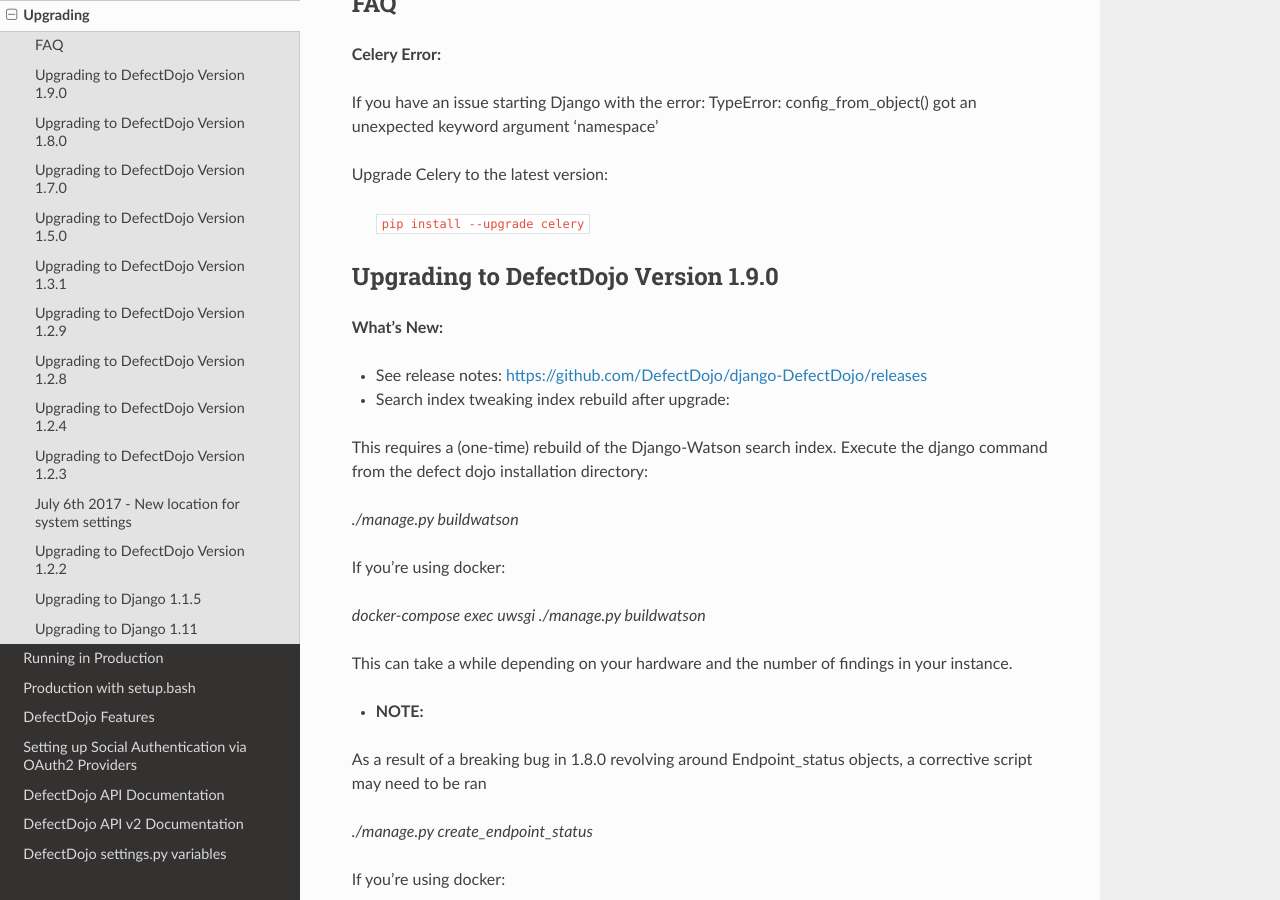
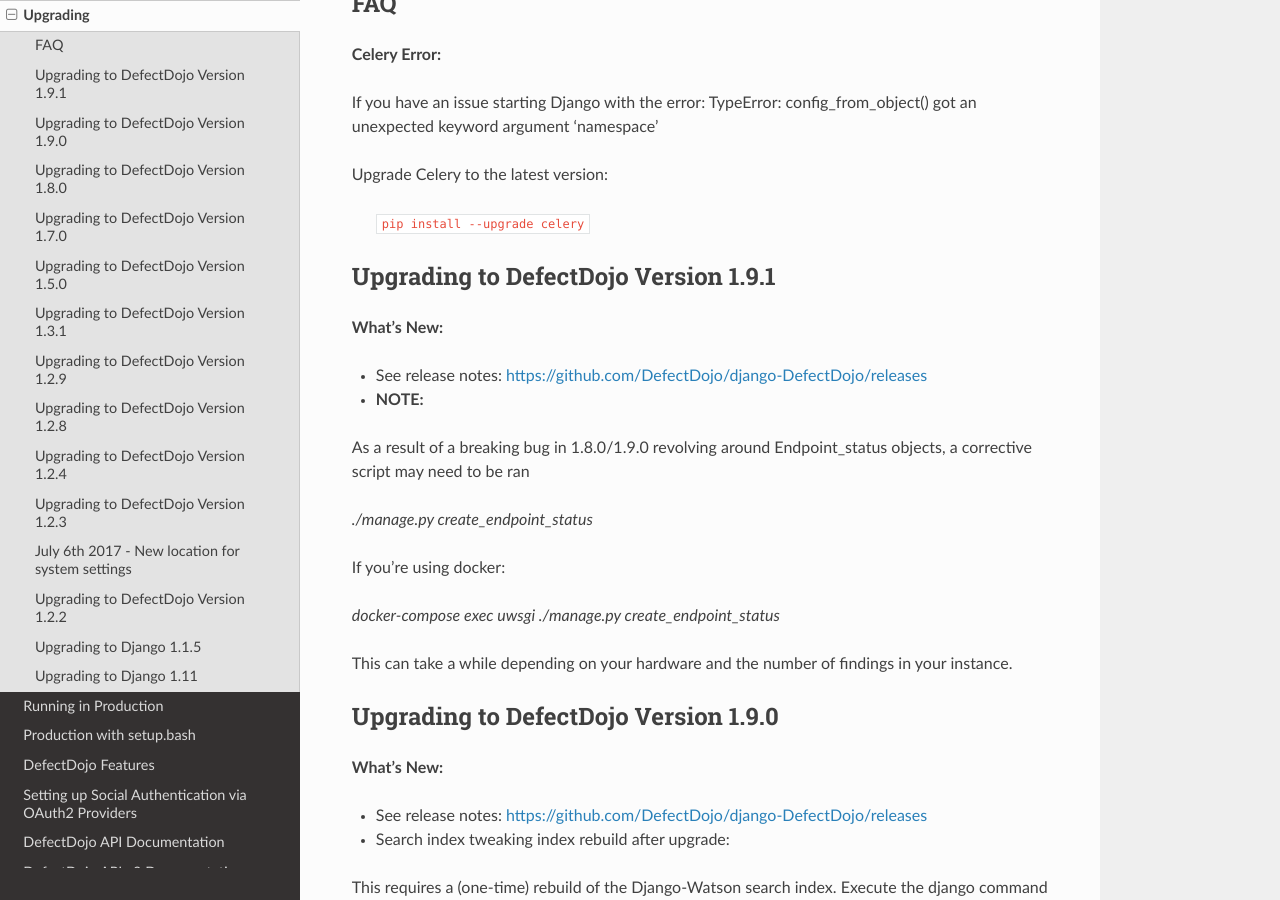
Before and after one commit to DefectDojo/Documentation, a Sphinx documentation site: the page built from docs/upgrading.rst, in a window 1280 px wide and 900 px high, scrolled down 901 px. Built offline with Sphinx 7.4.7 and the Read the Docs theme 2.0.0, drawn with Linux system fonts in a browser that asks for light colours.

Commit message:
Add update notes to 1.9.1

```diff
--- a/docs/upgrading.rst
+++ b/docs/upgrading.rst
@@ -40,6 +40,27 @@
 Upgrade Celery to the latest version:
 
     ``pip install --upgrade celery``
+
+
+Upgrading to DefectDojo Version 1.9.1
+-------------------------------------
+**What's New:**
+
+- See release notes: https://github.com/DefectDojo/django-DefectDojo/releases
+
+- **NOTE:**
+
+As a result of a breaking bug in 1.8.0/1.9.0 revolving around Endpoint_status objects, a corrective script may need to be ran
+
+`./manage.py create_endpoint_status`
+
+If you're using docker:
+
+`docker-compose exec uwsgi ./manage.py create_endpoint_status`
+
+This can take a while depending on your hardware and the number of findings in your instance.
+
+
 
 Upgrading to DefectDojo Version 1.9.0
 -------------------------------------
```
